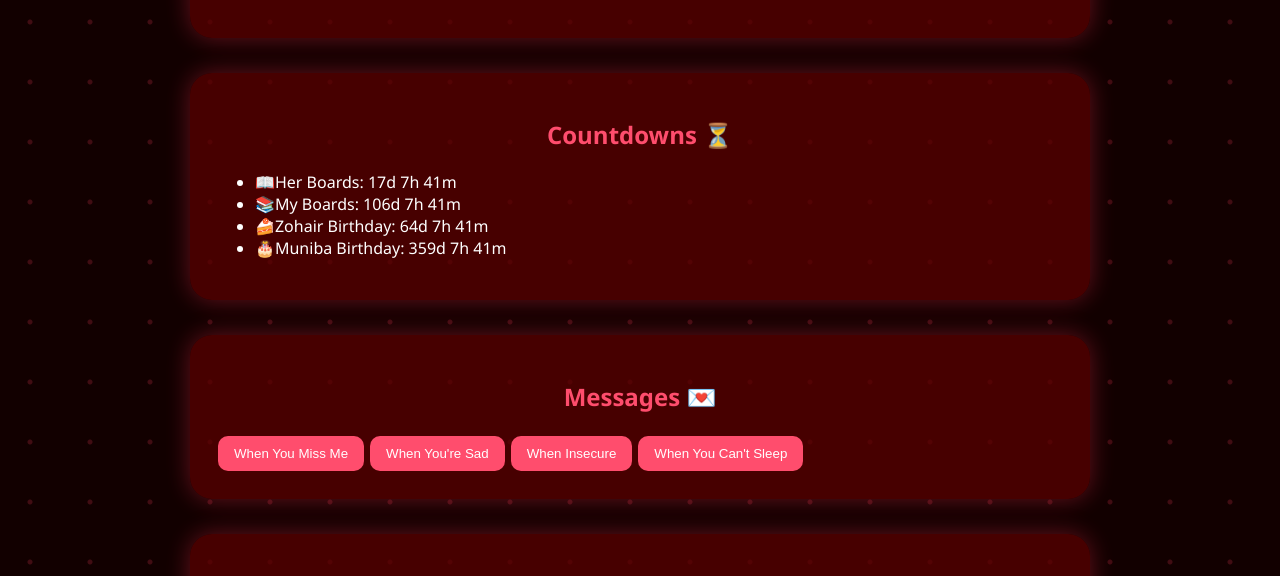
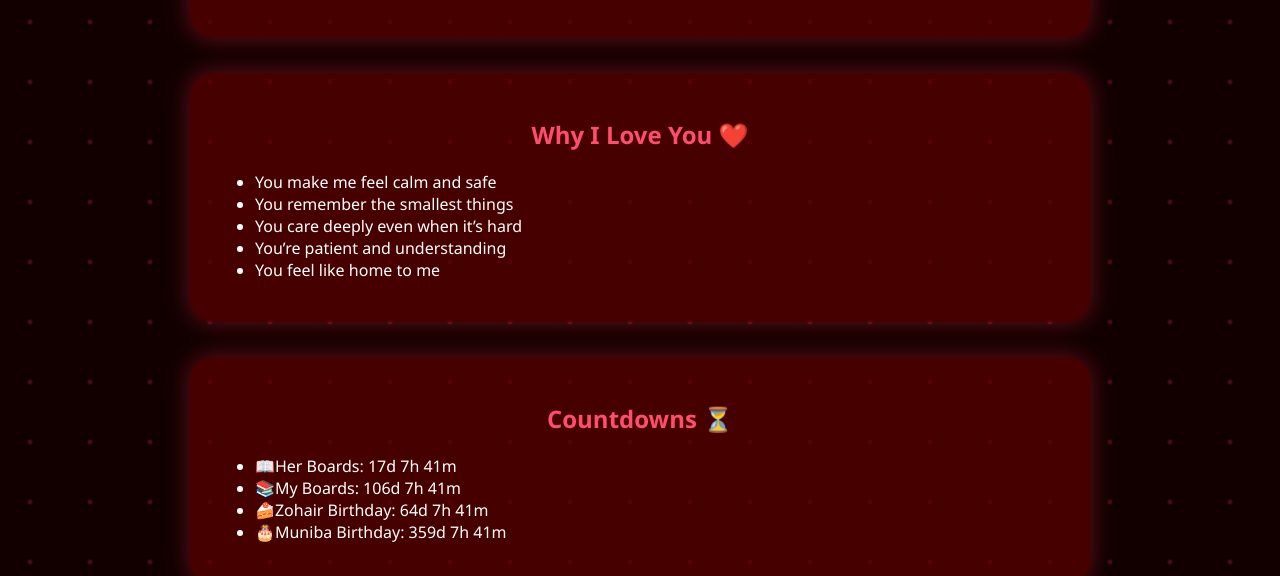
Before and after one commit to zohxair/For_Her, a plain HTML site: page index.html in a window 1280 px wide. Shown: the part 188-764 px from the top of the page. Drawn offline with Linux system fonts and the light colour scheme.

Commit message:
index.html

```diff
--- a/index.html
+++ b/index.html
@@ -89,6 +89,18 @@ button{
     <h1>For Muniba ❤️</h1>
     <p class="center">From Zohair, with all my heart❤️.<br>Project: 22 Dec 2025 → 16 Feb 2026</p>
   </div>
+
+  <!-- Why I Love You -->
+<div class="card">
+  <h2>Why I Love You ❤️</h2>
+  <ul>
+    <li>You make me feel calm and safe</li>
+    <li>You remember the smallest things</li>
+    <li>You care deeply even when it’s hard</li>
+    <li>You’re patient and understanding</li>
+    <li>You feel like home to me</li>
+  </ul>
+</div>
 
   <!-- Countdowns -->
   <div class="card">
```
